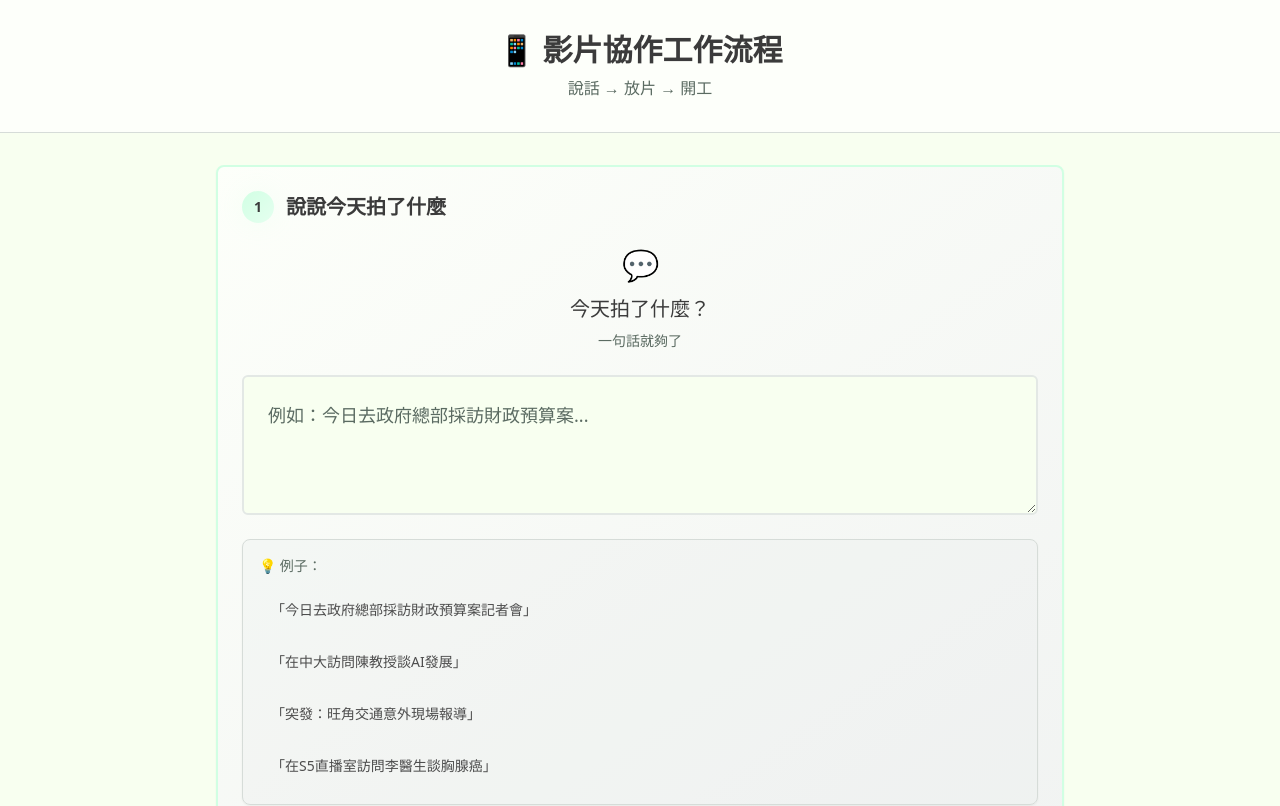
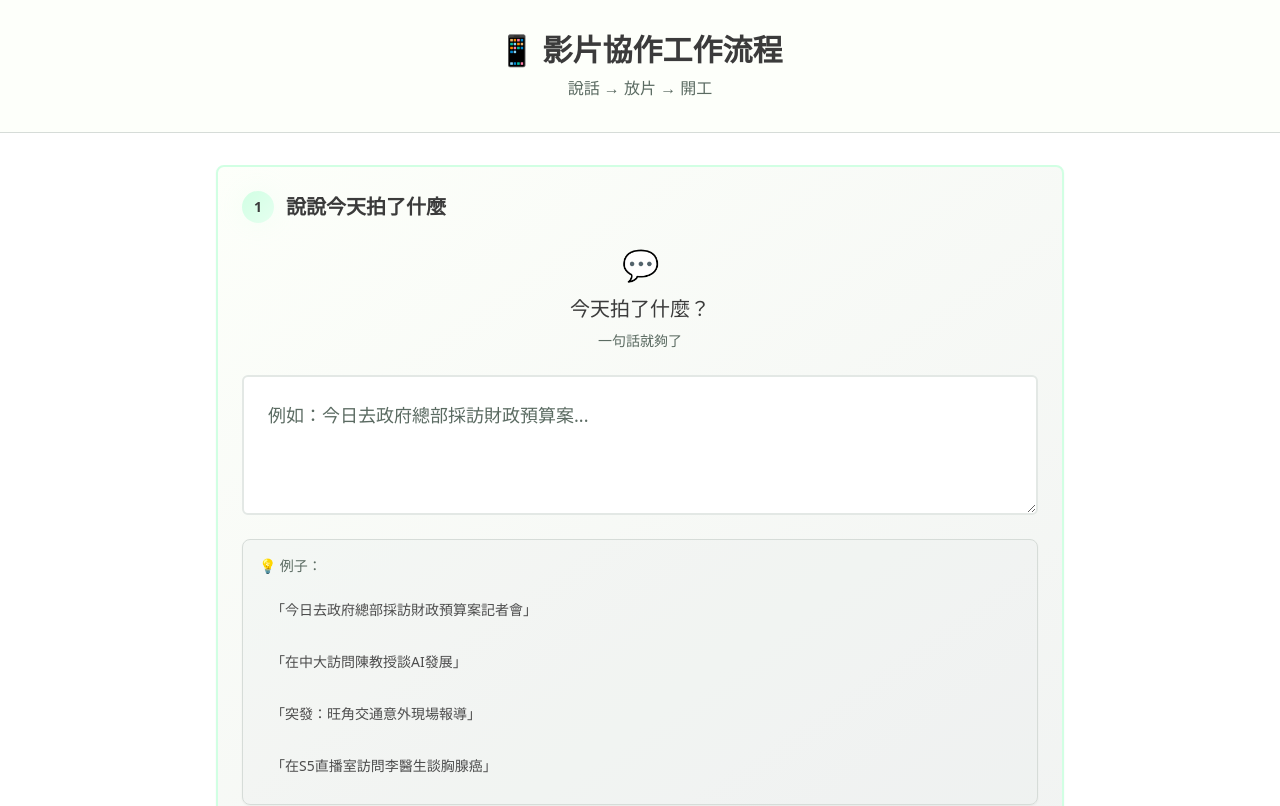
Before and after one commit to shanscar/upload-page-3steps, a React (Vite) app: page / in a window 1280 px wide. Shown: the top 806 px of the page. Built offline with nearby package versions, Linux system fonts and the light colour scheme.

Commit message:
Refactor: Change background to white
Update background colors to pure white for a cleaner look.

```diff
--- a/src/index.css
+++ b/src/index.css
@@ -8,13 +8,13 @@ All colors MUST be HSL.
 
 @layer base {
   :root {
-    --background: 87 100% 97%;
+    --background: 0 0% 100%;
     --foreground: 0 0% 23%;
 
     --card: 87 100% 99%;
     --card-foreground: 0 0% 30%;
 
-    --popover: 87 100% 99%;
+    --popover: 0 0% 100%;
     --popover-foreground: 0 0% 23%;
 
     --primary: 144 100% 91%;
```
